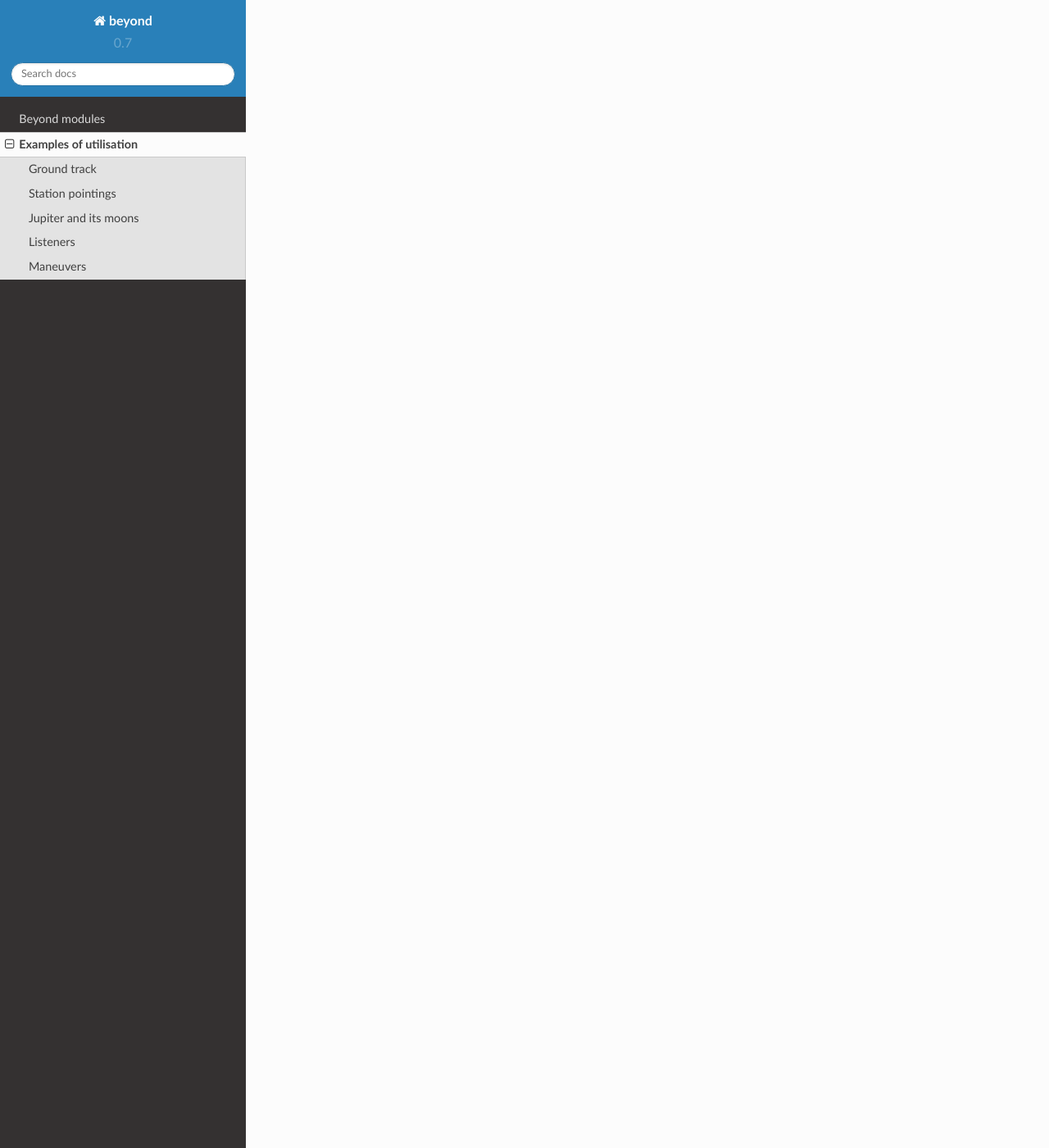
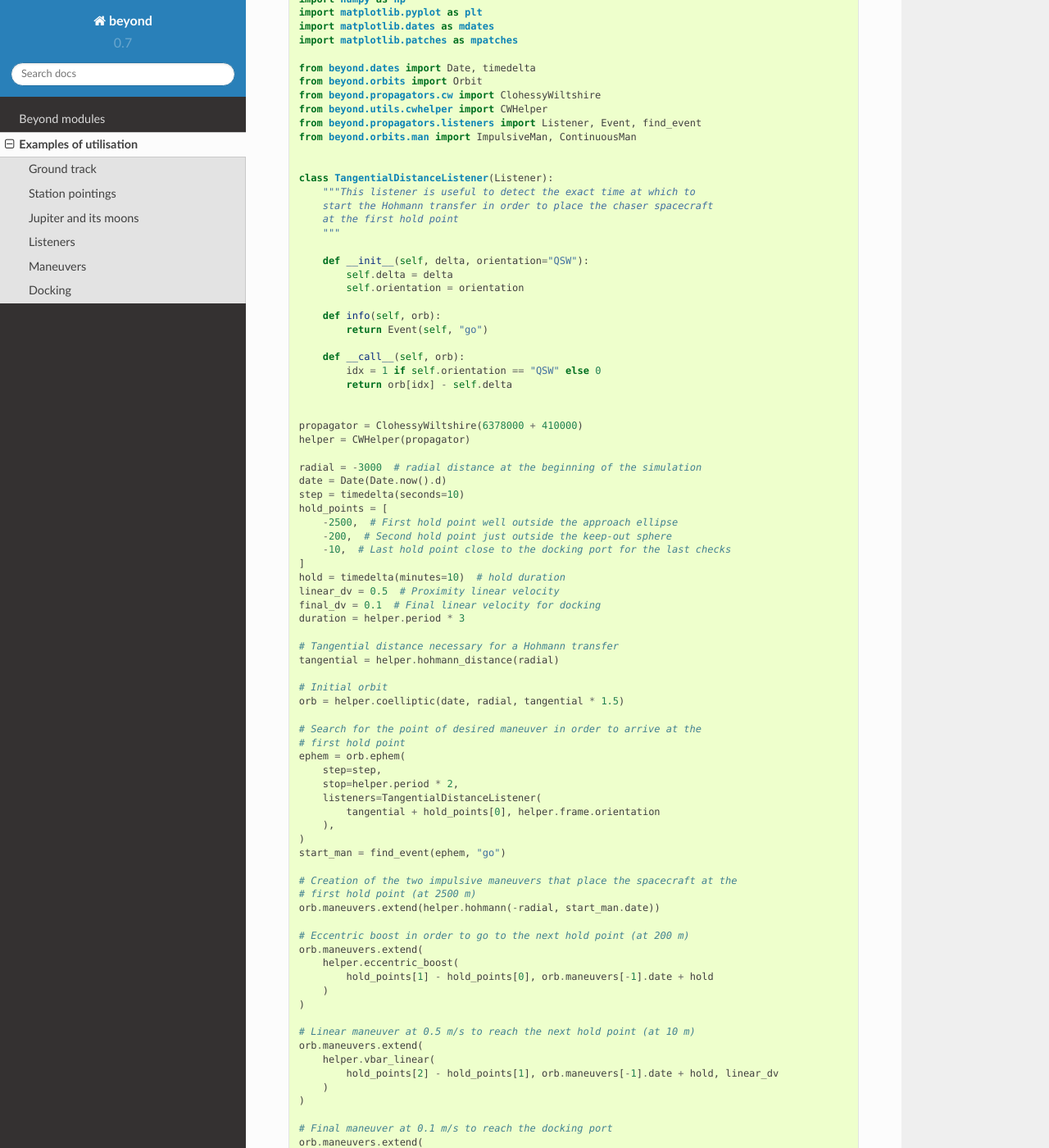
Before and after one commit to galactics/beyond, a Sphinx documentation site: the page built from doc/source/examples.rst, in a window 1280 px wide and 1400 px high, scrolled down 10142 px. Shown: the whole window at 82% size. Built offline with Sphinx 7.4.7 and the Read the Docs theme 2.0.0, drawn with Linux system fonts in a browser that asks for light colours; some of the changed text lies outside the part shown.

Commit message:
doc : docking example with Clohessy-Wiltshire propagator

```diff
--- /dev/null
+++ b/doc/source/_static/docking.py
@@ -0,0 +1,144 @@
+"""Example script for docking to the ISS, starting from an orbit 3000 m below
+
+This script uses the V-bar approach strategy, with an approach ellipse at 2000
+meters and a keep-out sphere at 200 meters.
+"""
+
+import sys
+import numpy as np
+import matplotlib.pyplot as plt
+import matplotlib.dates as mdates
+import matplotlib.patches as mpatches
+
+from beyond.dates import Date, timedelta
+from beyond.orbits import Orbit
+from beyond.propagators.cw import ClohessyWiltshire
+from beyond.utils.cwhelper import CWHelper
+from beyond.propagators.listeners import Listener, Event, find_event
+from beyond.orbits.man import ImpulsiveMan, ContinuousMan
+
+
+class TangentialDistanceListener(Listener):
+    """This listener is useful to detect the exact time at which to
+    start the Hohmann transfer in order to place the chaser spacecraft
+    at the first hold point
+    """
+
+    def __init__(self, delta, orientation="QSW"):
+        self.delta = delta
+        self.orientation = orientation
+
+    def info(self, orb):
+        return Event(self, "go")
+
+    def __call__(self, orb):
+        idx = 1 if self.orientation == "QSW" else 0
+        return orb[idx] - self.delta
+
+
+propagator = ClohessyWiltshire(6378000 + 410000)
+helper = CWHelper(propagator)
+
+radial = -3000  # radial distance at the beginning of the simulation
+date = Date(Date.now().d)
+step = timedelta(seconds=10)
+hold_points = [
+    -2500,  # First hold point well outside the approach ellipse
+    -200,  # Second hold point just outside the keep-out sphere
+    -10,  # Last hold point close to the docking port for the last checks
+]
+hold = timedelta(minutes=10)  # hold duration
+linear_dv = 0.5  # Proximity linear velocity
+final_dv = 0.1  # Final linear velocity for docking
+duration = helper.period * 3
+
+# Tangential distance necessary for a Hohmann transfer
+tangential = helper.hohmann_distance(radial)
+
+# Initial orbit
+orb = helper.coelliptic(date, radial, tangential * 1.5)
+
+# Search for the point of desired maneuver in order to arrive at the
+# first hold point
+ephem = orb.ephem(
+    step=step,
+    stop=helper.period * 2,
+    listeners=TangentialDistanceListener(
+        tangential + hold_points[0], helper.frame.orientation
+    ),
+)
+start_man = find_event(ephem, "go")
+
+# Creation of the two impulsive maneuvers that place the spacecraft at the
+# first hold point (at 2500 m)
+orb.maneuvers.extend(helper.hohmann(-radial, start_man.date))
+
+# Eccentric boost in order to go to the next hold point (at 200 m)
+orb.maneuvers.extend(
+    helper.eccentric_boost(
+        hold_points[1] - hold_points[0], orb.maneuvers[-1].date + hold
+    )
+)
+
+# Linear maneuver at 0.5 m/s to reach the next hold point (at 10 m)
+orb.maneuvers.extend(
+    helper.vbar_linear(
+        hold_points[2] - hold_points[1], orb.maneuvers[-1].date + hold, linear_dv
+    )
+)
+
+# Final maneuver at 0.1 m/s to reach the docking port
+orb.maneuvers.extend(
+    helper.vbar_linear(-hold_points[2], orb.maneuvers[-1].date + hold, final_dv)
+)
+
+chaser_ephem = orb.ephem(step=step, stop=duration)
+dates = list(chaser_ephem.dates)
+result = np.asarray(chaser_ephem)
+
+# Display the trajectory
+print("Final position")
+print("{} = {: 7.3f}".format("Q", chaser_ephem[-1, 0]))
+print("{} = {: 7.3f}".format("S", chaser_ephem[-1, 1]))
+print("{} = {: 7.3f}".format("W", chaser_ephem[-1, 2]))
+
+man_dates = [man.date for man in orb.maneuvers if isinstance(man, ImpulsiveMan)]
+cont_man = [man for man in orb.maneuvers if isinstance(man, ContinuousMan)]
+mans = np.array([chaser_ephem.propagate(d) for d in man_dates])
+
+plt.figure(figsize=(12.8, 4.8))
+ax = plt.subplot(111)
+
+# Approach sphere (2 km)
+circle = mpatches.Circle((0, 0), 2000, ec="none", fc="#aaaaaa60")
+ax.add_patch(circle)
+
+# Keep out sphere (200 m) with corridors
+w1 = mpatches.Wedge((0, 0), 200, theta1=-170, theta2=-100, ec="none", fc="#aaaaaa")
+w2 = mpatches.Wedge((0, 0), 200, theta1=-80, theta2=-10, ec="none", fc="#aaaaaa")
+w3 = mpatches.Wedge((0, 0), 200, theta1=10, theta2=170, ec="none", fc="#aaaaaa")
+ax.add_patch(w1)
+ax.add_patch(w2)
+ax.add_patch(w3)
+
+plt.text(0, -1500, "Approach ellipse", ha="center")
+plt.text(0, 200, "Keep-out sphere", ha="center")
+
+plt.plot(chaser_ephem[:, 1], chaser_ephem[:, 0])
+if len(mans):
+    plt.plot(mans[:, 1], mans[:, 0], "o")
+
+for man in cont_man:
+    subeph = chaser_ephem.ephem(start=man.start, stop=man.stop, step=step)
+    plt.plot(subeph[:, 1], subeph[:, 0], "r")
+
+plt.xlabel("S (m)")
+plt.ylabel("Q (m)")
+ax.set_aspect("equal")
+plt.grid(ls=":")
+plt.xlim(-11000, 1000)
+plt.ylim(-3200, 500)
+plt.tight_layout()
+
+if "no-display" not in sys.argv:
+    plt.show()
--- a/doc/source/examples.rst
+++ b/doc/source/examples.rst
@@ -122,3 +122,19 @@ Maneuvers
 .. image:: _static/hohmann_1.png
 
 .. image:: _static/hohmann_2.png
+
+.. _docking:
+
+Docking
+-------
+
+.. literalinclude:: _static/docking.py
+
+.. code-block:: text
+
+    Final position
+    Q =   0.000
+    S =   0.000
+    W =   0.000
+
+.. image:: _static/docking.png
```
Also changed, not shown: doc/source/_static/docking.png (added), 2 other files.
